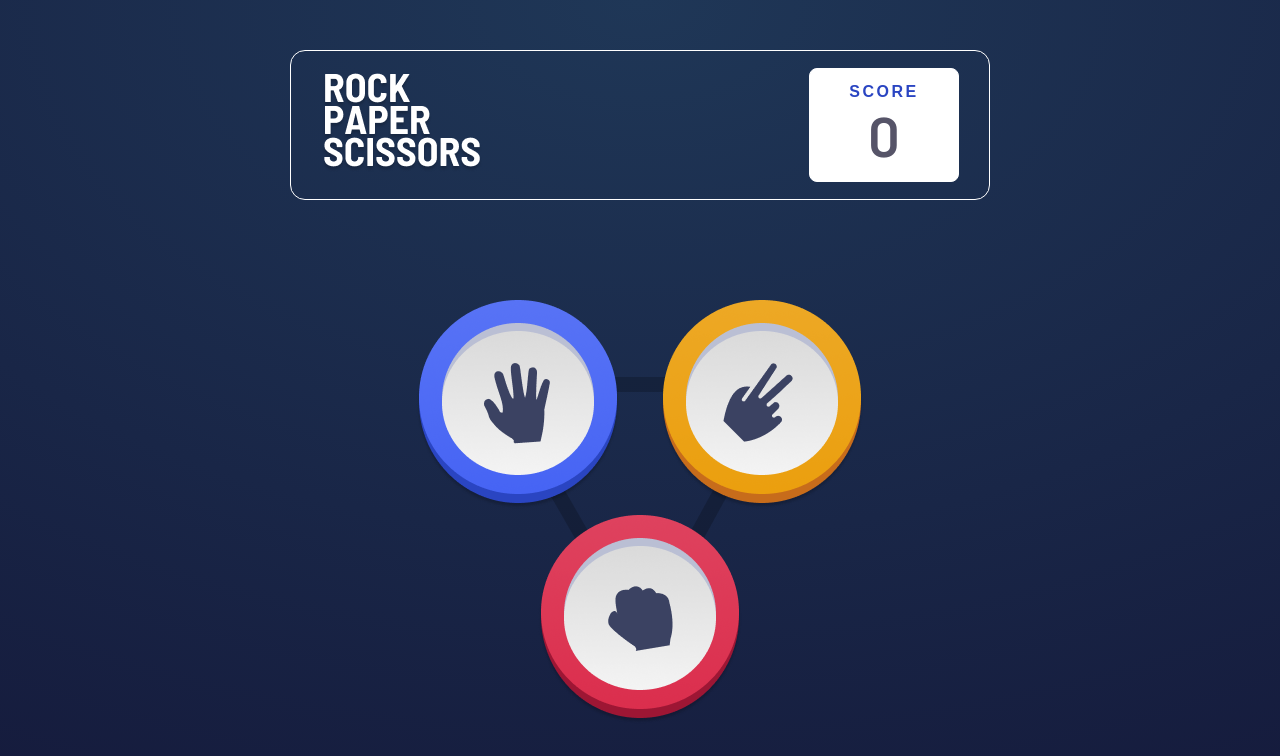
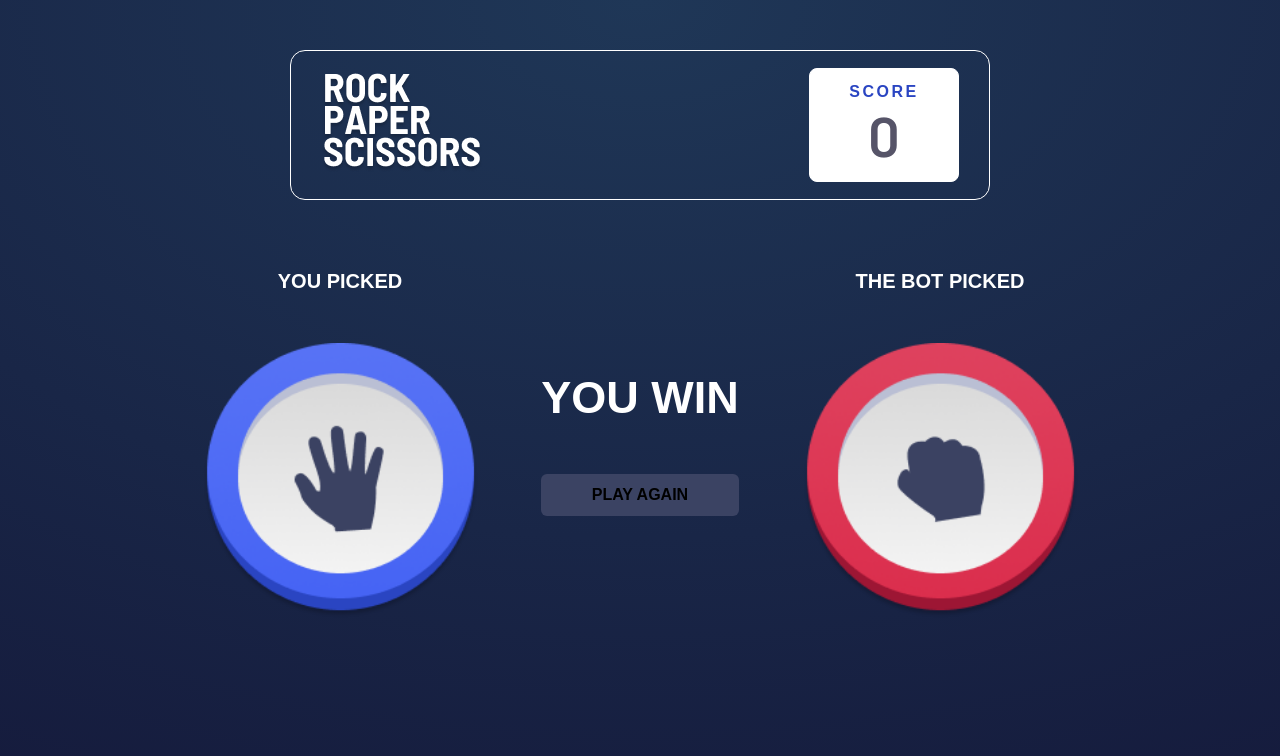
Before and after one commit to JawadMakary/Rock_Paper_Scissors_Game, a plain HTML site: page index.html in a window 1280 px wide. Both pictures are taken after a click on the element 518 px from the left and 407 px from the top of the page. Drawn offline with Linux system fonts and the light colour scheme.

Commit message:
contest section is created and hidden

```diff
--- a/index.html
+++ b/index.html
@@ -10,7 +10,7 @@
     <link href="https://fonts.googleapis.com/css2?family=Barlow:wght@600&display=swap" rel="stylesheet">
     <link rel="stylesheet" href="styles/styles.css">
 </head>
-<body>
+<body >
     <div class="wrapper">
         <div class="scoreboard">
             <div class="title">
@@ -23,13 +23,36 @@
         </div>
         <div class="hands">
             <div class="paper">
-                <img src="assets/Paper.png" alt="">
+                <img src="assets/Paper.png" alt="" onclick="pickUserHand('paper')">
             </div>
             <div class="scissors">
-                <img src="assets/Scissors.png" alt="">
+                <img src="assets/Scissors.png" onclick="pickUserHand('scissors')">
             </div>
             <div class="rock">
-                <img src="assets/Rock.png" alt="">
+                <img src="assets/Rock.png" onclick="pickUserHand('rock')">
+            </div>
+        </div>
+        <div class="contest">
+            <div class="userhand">
+                <h1>YOU PICKED</h1>
+                <div class="handImageContainer">
+                    <img src="assets/Paper.png" alt="">
+                </div>
+
+            </div>
+            <div class="referee">
+                <div class="decision">
+                    <h1>YOU WIN</h1>
+                    <div class="newGame">
+                        PLAY AGAIN
+                    </div>
+                </div>
+            </div>
+            <div class="computerHand">
+                <h1>THE BOT PICKED</h1>
+                <div class="handImageContainer">
+                    <img src="assets/Rock.png" alt="">
+                </div>
             </div>
         </div>
     </div>
--- a/js/script.js
+++ b/js/script.js
@@ -0,0 +1,9 @@
+
+const pickUserHand=(hand)=>{
+    // console.log(hand)
+    let contest=document.querySelector(".contest")
+
+    let hands = document.querySelector(".hands")
+    hands.style.display='none'
+    contest.style.display='flex'
+}
--- a/styles/styles.css
+++ b/styles/styles.css
@@ -86,3 +86,51 @@ body {
 .hands > div:hover {
   transform: translate3d(0px, -8px, 0px);
 }
+.contest {
+  width: 900px;
+  display: none;
+  margin-top: 50px;
+}
+.contest img {
+  width: 275px;
+  height: 275px;
+}
+.contest > div {
+  flex: 1;
+}
+.contest h1 {
+  color: white;
+  font-size: 20px;
+  margin-top: 20px;
+  text-align: center;
+  margin-bottom: 50px;
+}
+.contest .handImageContainer {
+  display: flex;
+  justify-content: center;
+}
+.referee {
+  display: flex;
+  flex-direction: column;
+  justify-content: center;
+  align-items: center;
+}
+.referee h1 {
+  font-size: 45px;
+}
+.newGame {
+  background-color: hsl(229, 25%, 31%);
+  cursor: pointer;
+  padding: 12px 24px;
+  display: flex;
+  font-weight: 600;
+  align-items: center;
+  border-radius: 6px;
+  justify-content: center;
+  transition: all 0.2s;
+}
+.newGame:hover {
+  background-color: black;
+  color: hsl(229, 25%, 31%);
+  transform: translate3d(0px, -2px, 0px);
+}
```
